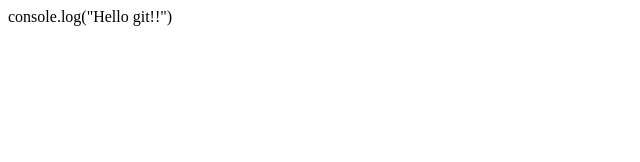
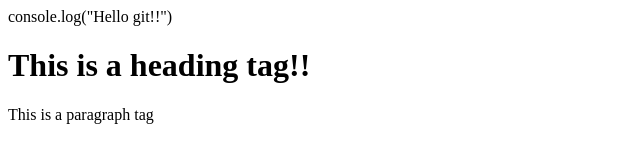
Before and after one commit to Jare2000/learning-git, a plain HTML site: page index.html in a window 1280 px wide. Shown: the whole page, without its empty margins (0-640 px from the left). Drawn offline with Linux system fonts and the light colour scheme.

Commit message:
Update index.html

```diff
--- a/index.html
+++ b/index.html
@@ -5,5 +5,7 @@ console.log("Hello git!!")
 	<title>Page Title</title>
 </head>
 <body>
+	<h1>This is a heading tag!!</h1>
+	<p>This is a paragraph tag</p>
 </body>
 </html>
```
